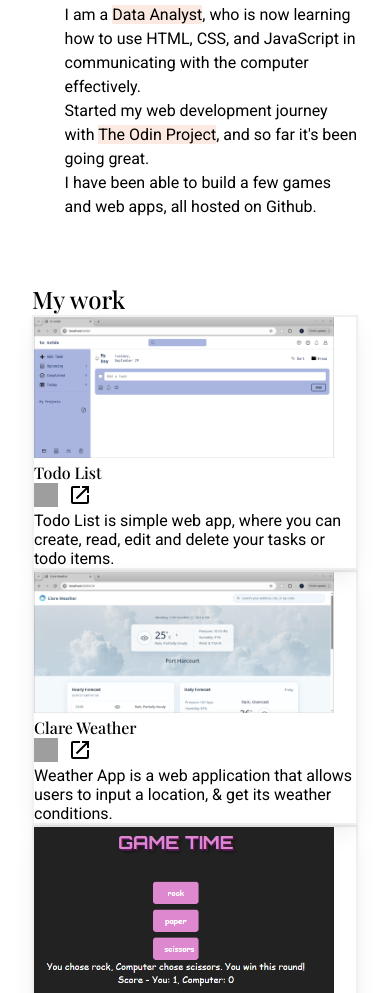
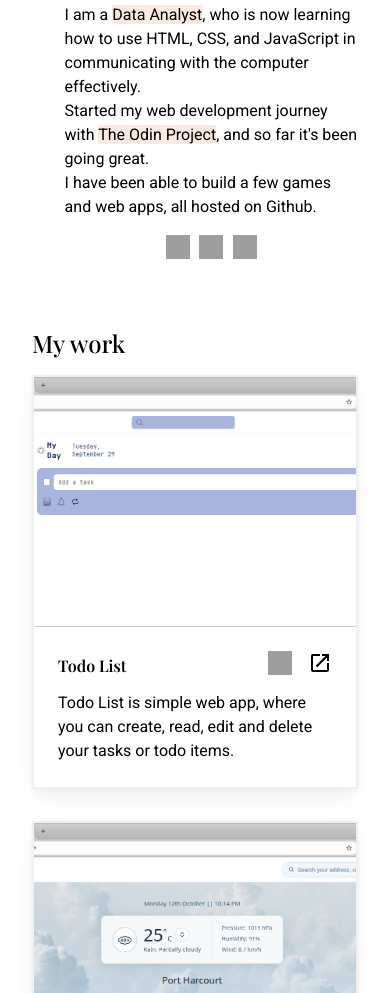
Before and after one commit to Sorbari2016/home, a plain HTML site: page index.html in a window 390 px wide. Shown: the part 427-1420 px from the top of the page. Drawn offline with nearby package versions, Linux system fonts and the light colour scheme; grey boxes are pictures that could not be loaded; a web font is replaced by a local one.

Commit message:
feat: Style Main portion
- Style main portion of the app
- Adjust the mobile view of the the header to show footer items

```diff
--- a/css/style.css
+++ b/css/style.css
@@ -41,12 +41,6 @@ a {
 /* List */
 ul {
   list-style-type: none;
-}
-
-/* Project image */
-.project-snapshot img {
-  max-width: 300px;
-  max-height: 300px;
 }
 
 /* Common card */
@@ -133,6 +127,70 @@ mark {
   font-weight: 600;
 }
 
+/* MAIN PORTION */
+.project-area h2 {
+  margin-bottom: 1rem;
+  font-size: 1.5rem;
+}
+
+.project-grid {
+  display: grid;
+  grid-template-columns: repeat(3, 1fr);
+  gap: 2rem;
+}
+
+.project-card {
+  overflow: hidden;
+  display: flex;
+  flex-direction: column;
+}
+
+.project-snapshot {
+  margin: 0;
+  width: 100%;
+  height: 250px;
+  overflow: hidden;
+}
+
+.project-snapshot img {
+  width: 100%;
+  height: 100%;
+  object-fit: cover;
+  object-position: top;
+  display: block;
+}
+
+.project-info {
+  padding: 24px;
+}
+
+.project-header {
+  display: flex;
+  align-items: center;
+  justify-content: space-between;
+  margin-bottom: 0.75rem;
+}
+
+.project-title {
+  font-weight: 600;
+  margin: 0;
+}
+
+.project-links {
+  display: flex;
+  gap: 1rem;
+}
+
+.project-link-icon:hover {
+  transform: translateY(-2px);
+  opacity: 0.75;
+}
+
+.project-description {
+  line-height: 1.5;
+  margin: 0;
+}
+
 /* RESPONSIVE */
 
 /* Tabs */
@@ -173,6 +231,10 @@ mark {
   .about-footer {
     display: none;
   }
+
+  .project-grid {
+    grid-template-columns: repeat(2, 1fr);
+  }
 }
 
 /* Mobile */
@@ -200,7 +262,6 @@ mark {
 
   .about-card h2 {
     text-align: center;
-
     margin-top: 2rem;
   }
 
@@ -217,6 +278,18 @@ mark {
   .about-body {
     margin-bottom: 0;
   }
+
+  .about-footer {
+    display: flex;
+    align-items: center;
+    justify-content: center;
+    gap: 12px;
+    margin-top: 1rem;
+  }
+
+  .project-grid {
+    grid-template-columns: 1fr;
+  }
 }
 
 /* Smaller mobiles */
```
